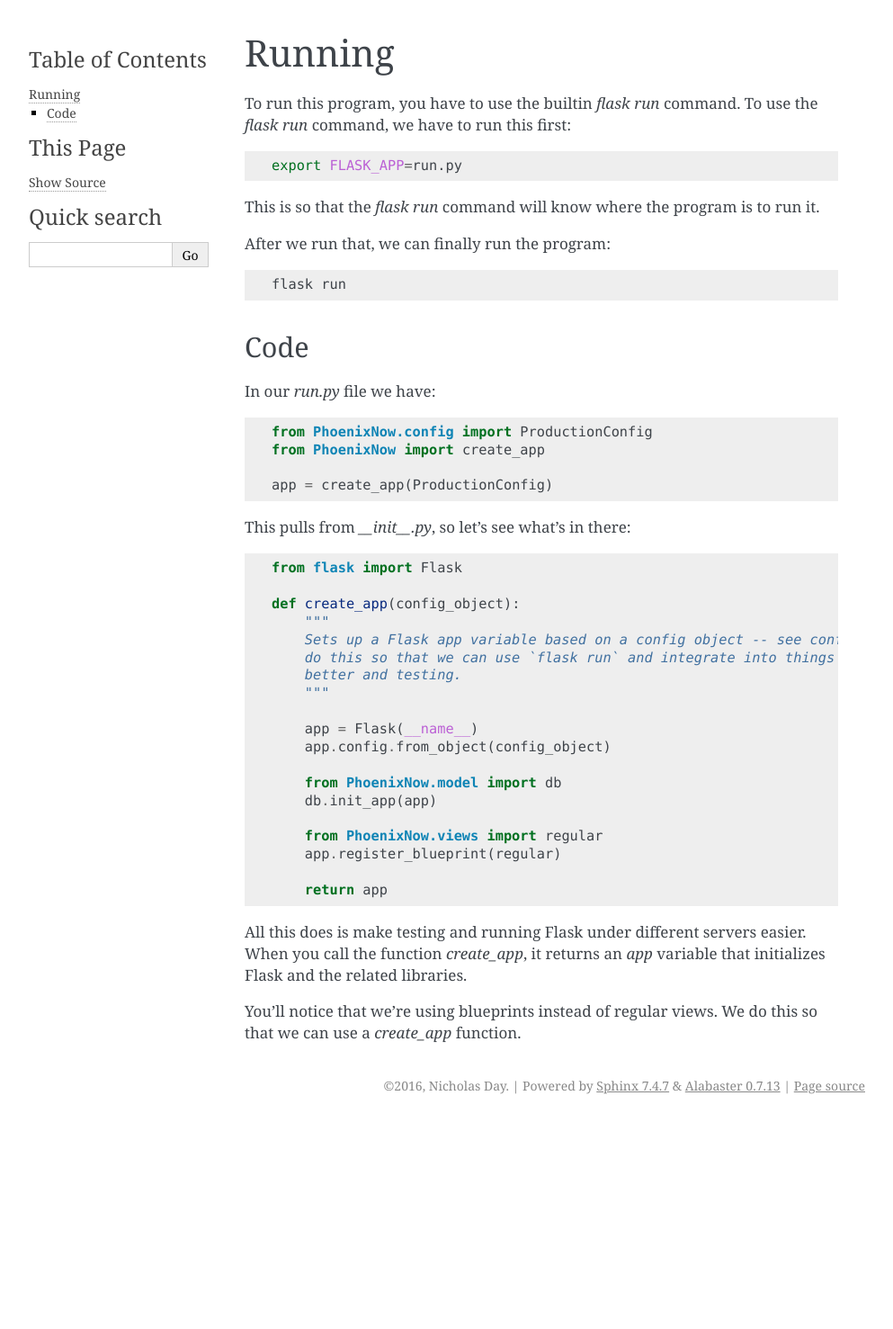
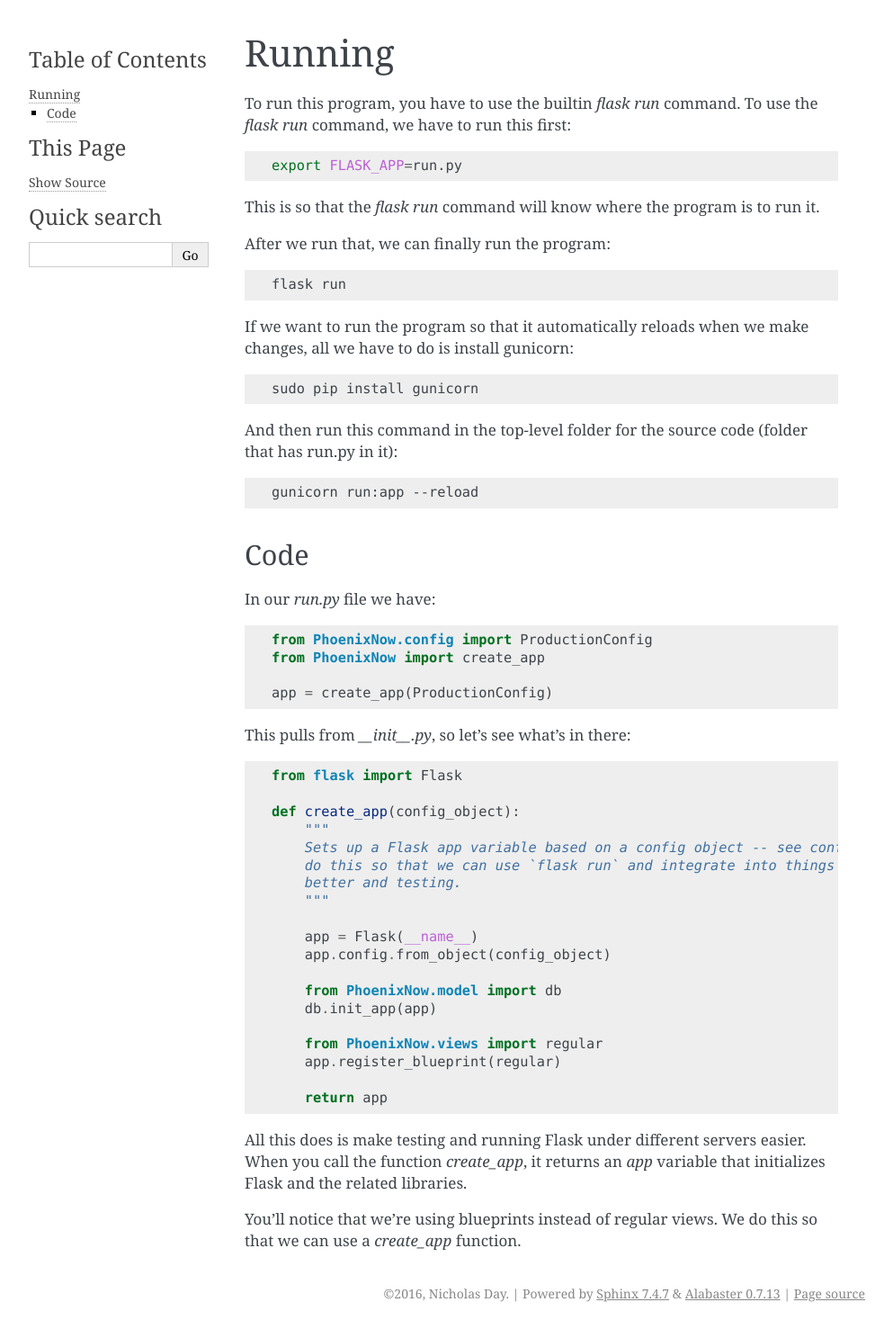
Before and after one commit to ECGHelloWorld/PhoenixNow, a Sphinx documentation site: the page built from docs/running.rst, in a window 1280 px wide. Shown: the whole page at 90% size, without its empty margins (148-1141 px from the left). Built offline with Sphinx 7.4.7, drawn with Linux system fonts in a browser that asks for light colours; before the commit the page ends 1246 px from its top, so only the background shows below that.

Commit message:
Added docs about gunicorn auto-reload

```diff
--- a/docs/running.rst
+++ b/docs/running.rst
@@ -15,6 +15,20 @@ After we run that, we can finally run the program:
 .. code-block:: shell
 
     flask run
+
+If we want to run the program so that it automatically reloads when we make
+changes, all we have to do is install gunicorn:
+
+.. code-block:: shell
+
+    sudo pip install gunicorn
+
+And then run this command in the top-level folder for the source code (folder
+that has run.py in it):
+
+.. code-block:: shell
+
+    gunicorn run:app --reload
 
 Code
 ----
```
